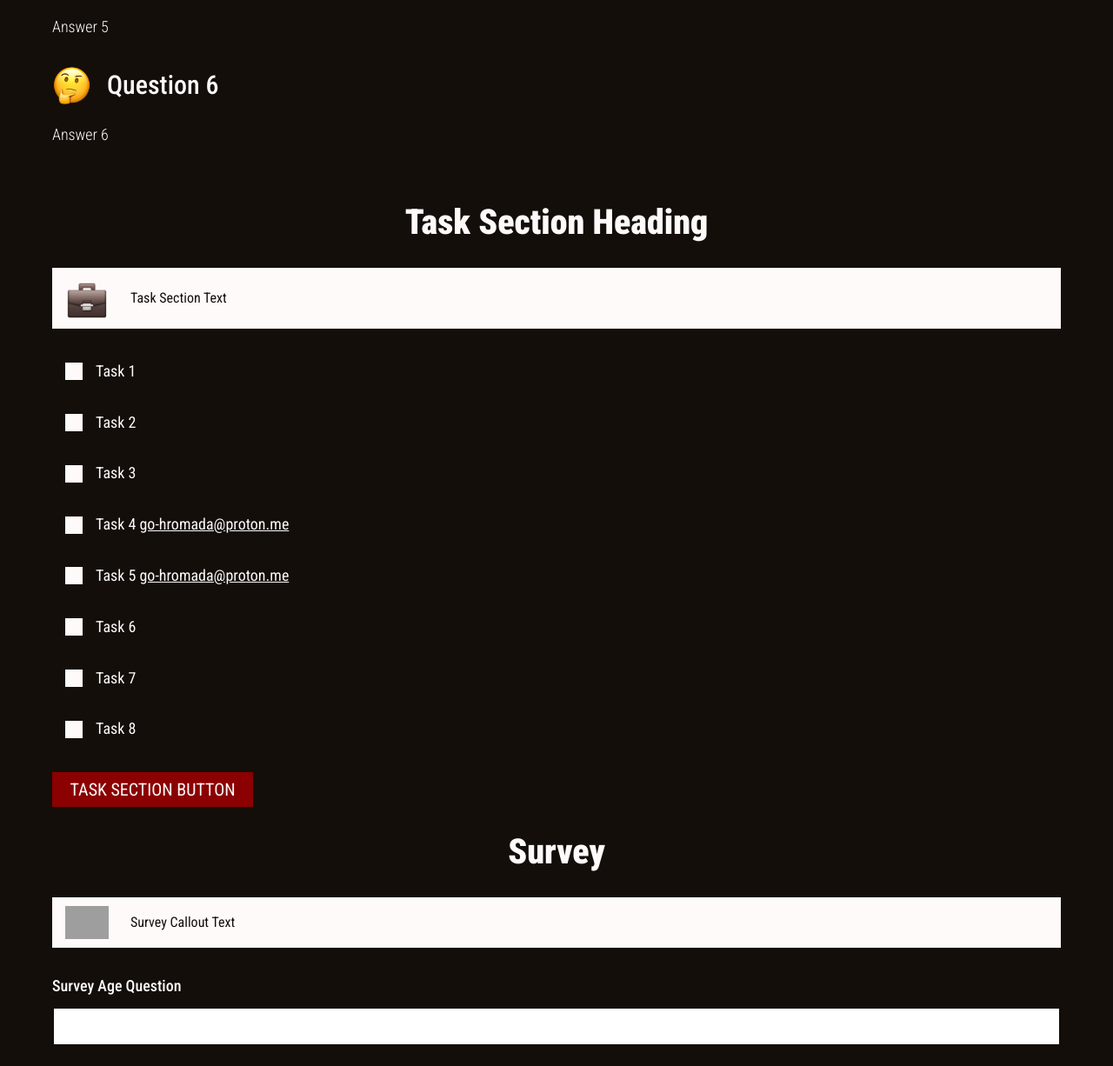
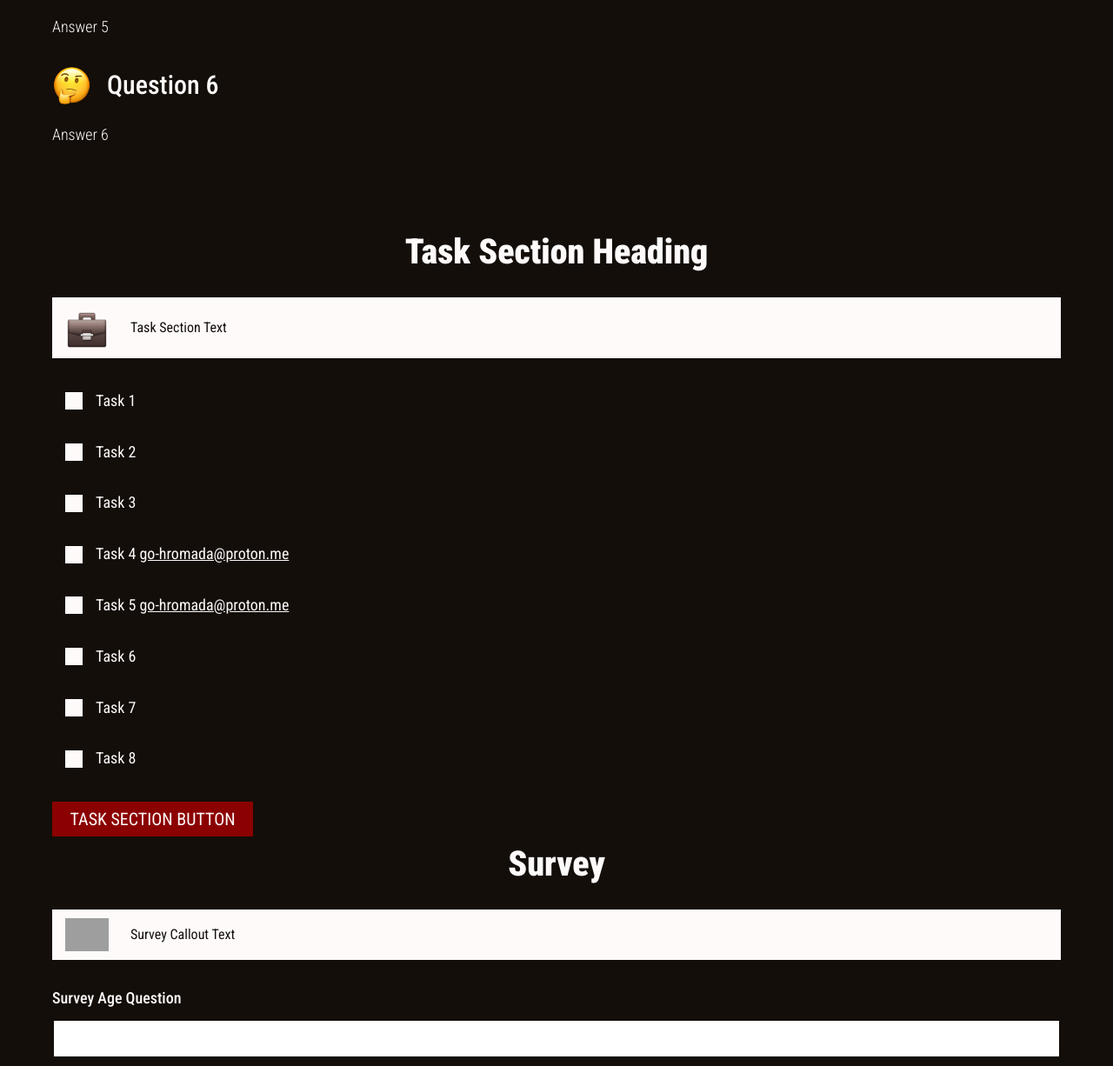
Before and after one commit to hromadianka/hromada, a Django app: page / in a window 1280 px wide. Shown: the part 839-2065 px from the top of the page at 87% size. Before the commit the page ends 2040 px from the top, so only its background shows below. Run offline with Django 5.2, Linux system fonts and the light colour scheme; some libraries are stand-ins or nearby versions; grey boxes are pictures that could not be loaded.

Commit message:
fix home page sections paddings

```diff
--- a/home/templates/home_page.html
+++ b/home/templates/home_page.html
@@ -58,11 +58,11 @@
             </ul>
             <p>{{ _("Answer 5")|linebreaks }}</p>
         </div>
-        <div class="faq-question">
+        <div class="faq-question" style="margin-bottom: 0;">
             <ul>
                 <li>{% trans "Question 6" %}</li>
             </ul>
-            <p>{{ _("Answer 6")|linebreaks }}</p>
+            <p style="margin-bottom: 0;">{{ _("Answer 6")|linebreaks }}</p>
         </div>
     </div>
 
@@ -147,7 +147,7 @@
                     </label>
                 </div>
             </div>
-            <button class="button" style="margin-top: 20px; margin-bottom: 20px">{% trans 'Task Section Button' %}</button>
+            <button class="button" style="margin-top: 20px; margin-bottom: 0">{% trans 'Task Section Button' %}</button>
         </form>
     </div>
 
--- a/static/style.css
+++ b/static/style.css
@@ -610,6 +610,10 @@ input[type="range"] {
 
 /* Task Section */
 
+.task-section {
+    padding-top: 34px;
+}
+
 .task-container > div {
     display: flex;
     padding: 5px;
```
